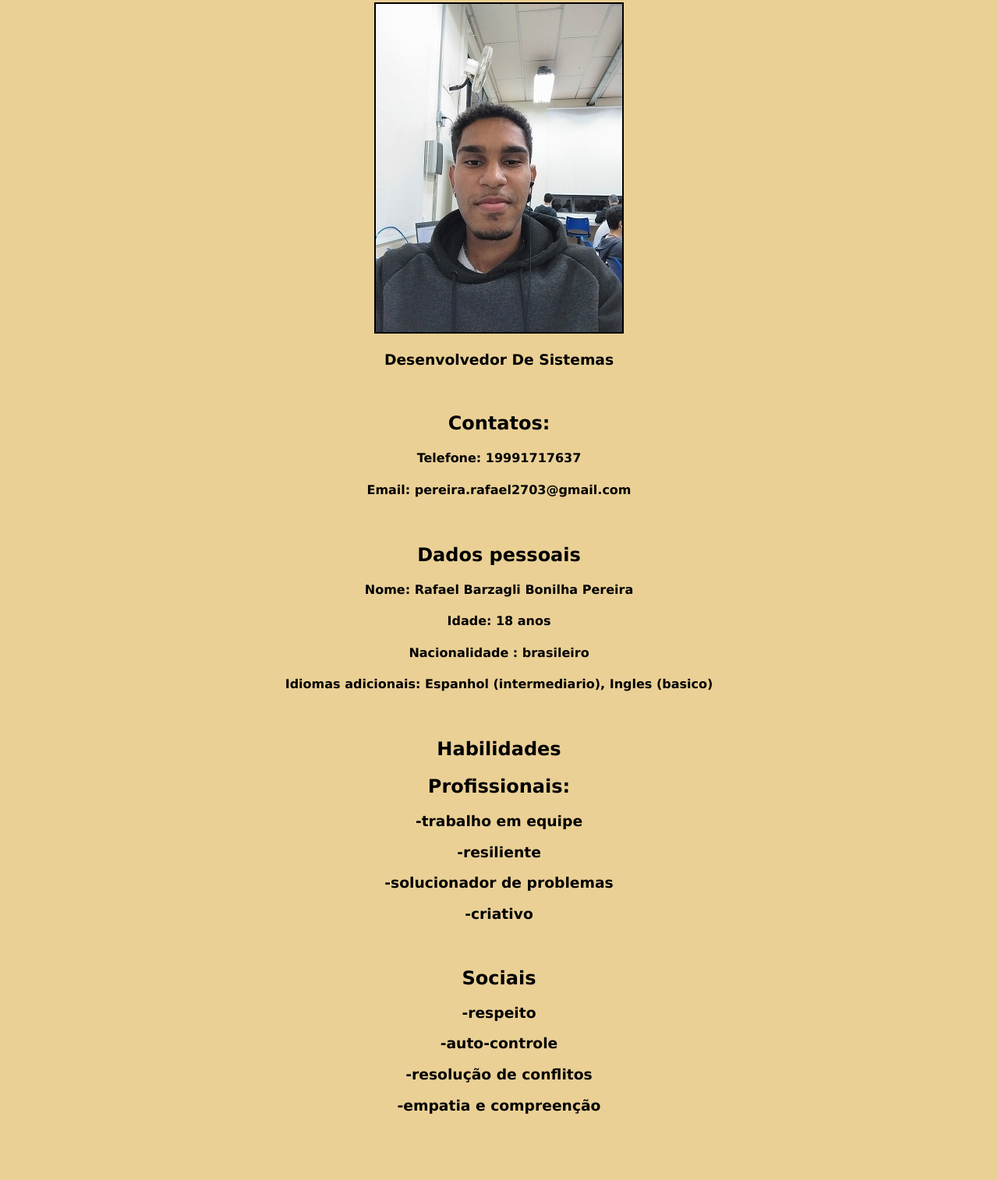
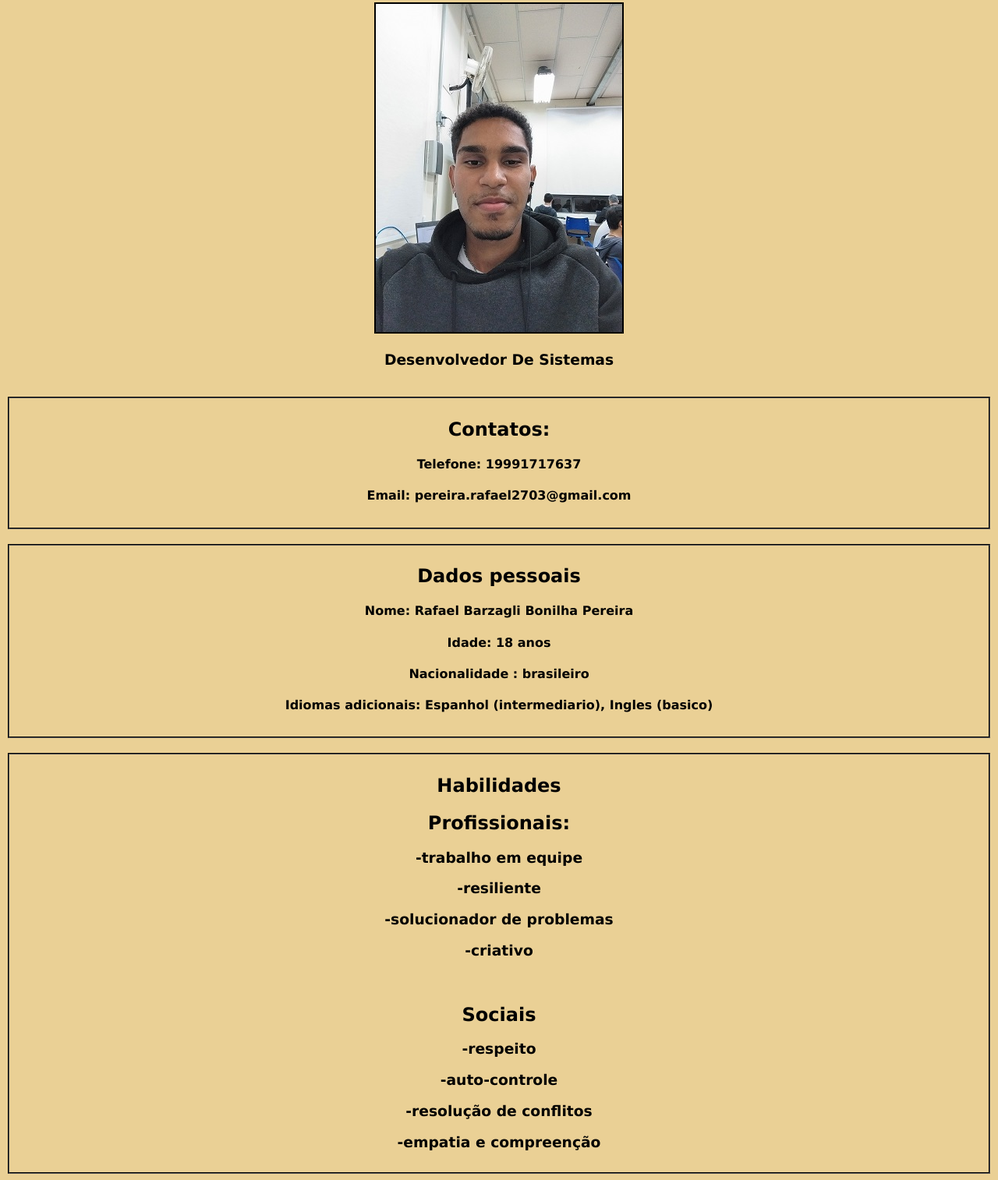
Before and after one commit to rafaelbarzagli/curriculo_online, a plain HTML site: page index.html in a window 1280 px wide. Shown: the part 78-1592 px from the top of the page at 78% size. Before the commit the page ends 1526 px from the top, so only its background shows below. Drawn offline with Linux system fonts and the light colour scheme.

Commit message:
Update index.html

```diff
--- a/index.html
+++ b/index.html
@@ -8,6 +8,7 @@
     <title>Curriculo</title>
 </head>
 <body>
+
     <div class="inicio">
         <h1>Rafael Barzagli</h1>
         <img class="foto" src="img/rafa.jpg" alt="">
@@ -16,12 +17,15 @@
 
     <br>
 
+<fieldset>
     <div class="contato">
         <h2>Contatos: </h2>
         <h4>Telefone: 19991717637</h4>
         <h4>Email: pereira.rafael2703@gmail.com</h4>
     </div>
+</fieldset>
 <br>
+<fieldset>
     <div class="sobre">
         <h2>Dados pessoais </h2>
         <H4>Nome: Rafael Barzagli Bonilha Pereira</H4>
@@ -29,7 +33,9 @@
         <h4>Nacionalidade : brasileiro</h4>
         <h4>Idiomas adicionais: Espanhol (intermediario), Ingles (basico)</h4>
     </div>
+</fieldset>
 <br>
+<fieldset>
     <div class="habilidades">
         <h2> Habilidades </h2>
         <h2>Profissionais:</h2>
@@ -45,5 +51,6 @@
         <h3>-empatia e compreenção</h3>
 
     </div>
+</fieldset>
 </body>
 </html>
```
